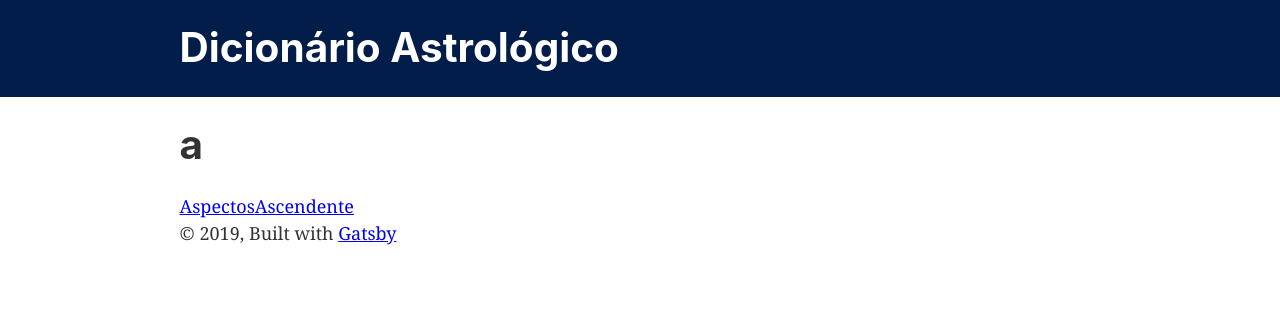
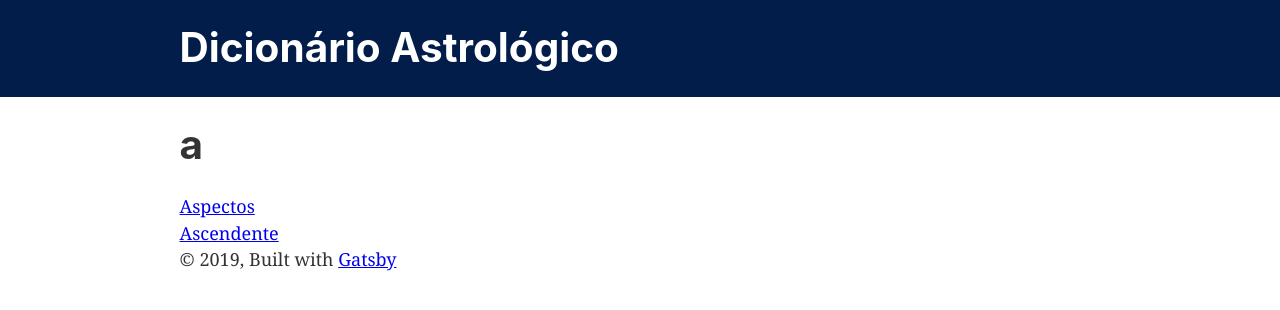
Before and after one commit to astroregulus/dicionarioastrologico, a Gatsby site: page /a in a window 1280 px wide. Built offline with nearby package versions, Linux system fonts and the light colour scheme; Gatsby itself is replaced by a stand-in of ours.

Commit message:
Coloca palavras por linha na tela de letra

```diff
--- a/src/templates/letra.js
+++ b/src/templates/letra.js
@@ -13,7 +13,12 @@ const LetterPage = ({
   <Layout>
     <SEO title={`Letra ${letra}`} />
     <h1>{letra}</h1>
-    {edges.map(edge => <Link to={edge.node.frontmatter.path}>{edge.node.frontmatter.title}</Link>)}
+    <div style={{
+      display: "flex",
+      flexFlow: "column"
+    }}>
+      {edges.map(edge => <Link to={edge.node.frontmatter.path}>{edge.node.frontmatter.title}</Link>)}
+    </div>
   </Layout>
 )
 
```
